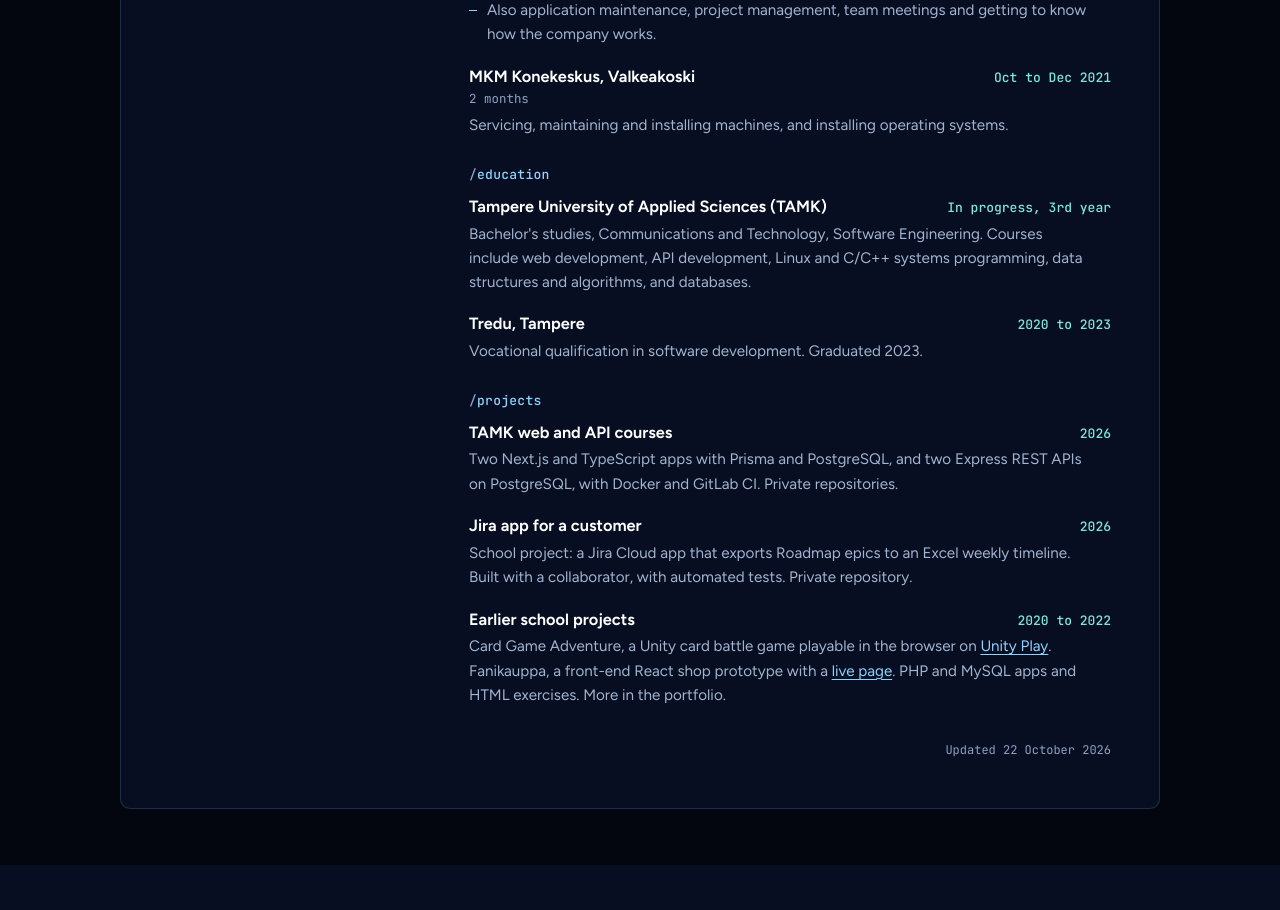
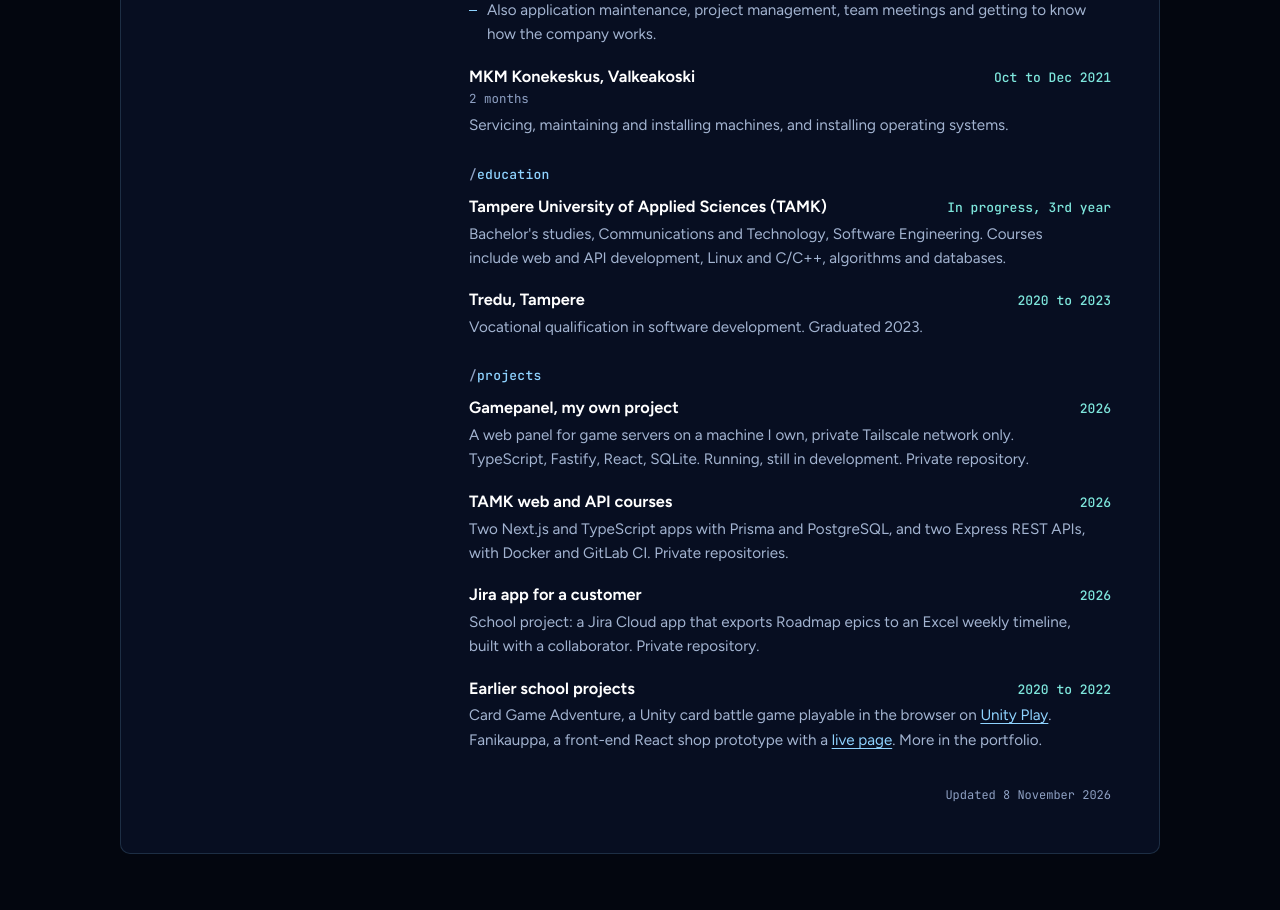
Before and after one commit to ILoveRPGS/iloverpgs.github.io, a PHP site: page /cv/ in a window 1280 px wide. Shown: the part 914-1824 px from the top of the page. Before the commit the page ends 1779 px from the top, so only its background shows below. Run offline with PHP 8.4, Linux system fonts and the light colour scheme.

Commit message:
Add the Gamepanel project to the CV and make the PDF again
One project line for Gamepanel. To keep the CV on one A4 page the older
school projects line and two project lines are shorter and the print spacing
is a little tighter. The PDF is one page.

Co-Authored-By: Claude Sonnet 5.5 <noreply@anthropic.com>

```diff
--- a/cv/cv.css
+++ b/cv/cv.css
@@ -125,11 +125,11 @@ section + section { margin-top: 30px; }
   .dot { background: #0b3a6e; box-shadow: none; }
   .cols { grid-template-columns: 48mm minmax(0, 1fr); gap: 6mm 9mm; margin-top: 5mm; }
   .side { order: -1; }
-  section + section { margin-top: 3.8mm; }
+  section + section { margin-top: 3.4mm; }
   .sec { margin-bottom: 1.8mm; font-size: 8pt; color: #0b3a6e; }
   .sec span { color: #666; }
   .profile { font-size: 9.2pt; color: #111; }
-  .entry + .entry { margin-top: 2.2mm; }
+  .entry + .entry { margin-top: 2mm; }
   .entry { break-inside: avoid; }
   .entry h3 { font-size: 9.6pt; color: #111; }
   .when { font-size: 7.8pt; color: #0b3a6e; }
--- a/cv/index.html
+++ b/cv/index.html
@@ -93,7 +93,7 @@
         <h2 class="sec" id="h-education"><span aria-hidden="true">/</span>education</h2>
         <article class="entry">
           <div class="entry-head"><h3>Tampere University of Applied Sciences (TAMK)</h3><p class="when">In progress, 3rd year</p></div>
-          <p>Bachelor's studies, Communications and Technology, Software Engineering. Courses include web development, API development, Linux and C/C++ systems programming, data structures and algorithms, and databases.</p>
+          <p>Bachelor's studies, Communications and Technology, Software Engineering. Courses include web and API development, Linux and C/C++, algorithms and databases.</p>
         </article>
         <article class="entry">
           <div class="entry-head"><h3>Tredu, Tampere</h3><p class="when">2020 to 2023</p></div>
@@ -104,16 +104,20 @@
       <section aria-labelledby="h-projects">
         <h2 class="sec" id="h-projects"><span aria-hidden="true">/</span>projects</h2>
         <article class="entry">
+          <div class="entry-head"><h3>Gamepanel, my own project</h3><p class="when">2026</p></div>
+          <p>A web panel for game servers on a machine I own, private Tailscale network only. TypeScript, Fastify, React, SQLite. Running, still in development. Private repository.</p>
+        </article>
+        <article class="entry">
           <div class="entry-head"><h3>TAMK web and API courses</h3><p class="when">2026</p></div>
-          <p>Two Next.js and TypeScript apps with Prisma and PostgreSQL, and two Express REST APIs on PostgreSQL, with Docker and GitLab CI. Private repositories.</p>
+          <p>Two Next.js and TypeScript apps with Prisma and PostgreSQL, and two Express REST APIs, with Docker and GitLab CI. Private repositories.</p>
         </article>
         <article class="entry">
           <div class="entry-head"><h3>Jira app for a customer</h3><p class="when">2026</p></div>
-          <p>School project: a Jira Cloud app that exports Roadmap epics to an Excel weekly timeline. Built with a collaborator, with automated tests. Private repository.</p>
+          <p>School project: a Jira Cloud app that exports Roadmap epics to an Excel weekly timeline, built with a collaborator. Private repository.</p>
         </article>
         <article class="entry">
           <div class="entry-head"><h3>Earlier school projects</h3><p class="when">2020 to 2022</p></div>
-          <p>Card Game Adventure, a Unity card battle game playable in the browser on <a href="https://play.unity.com/mg/other/korttipeli">Unity Play</a>. Fanikauppa, a front-end React shop prototype with a <a href="https://iloverpgs.github.io/fanikauppa/">live page</a>. PHP and MySQL apps and HTML exercises. More in the portfolio.</p>
+          <p>Card Game Adventure, a Unity card battle game playable in the browser on <a href="https://play.unity.com/mg/other/korttipeli">Unity Play</a>. Fanikauppa, a front-end React shop prototype with a <a href="https://iloverpgs.github.io/fanikauppa/">live page</a>. More in the portfolio.</p>
         </article>
       </section>
 
@@ -144,7 +148,7 @@
 
   </div>
 
-  <p class="upd">Updated 22 October 2026</p>
+  <p class="upd">Updated 8 November 2026</p>
 </main>
 
 <script>
```
Also changed, not shown: 1 other file.
